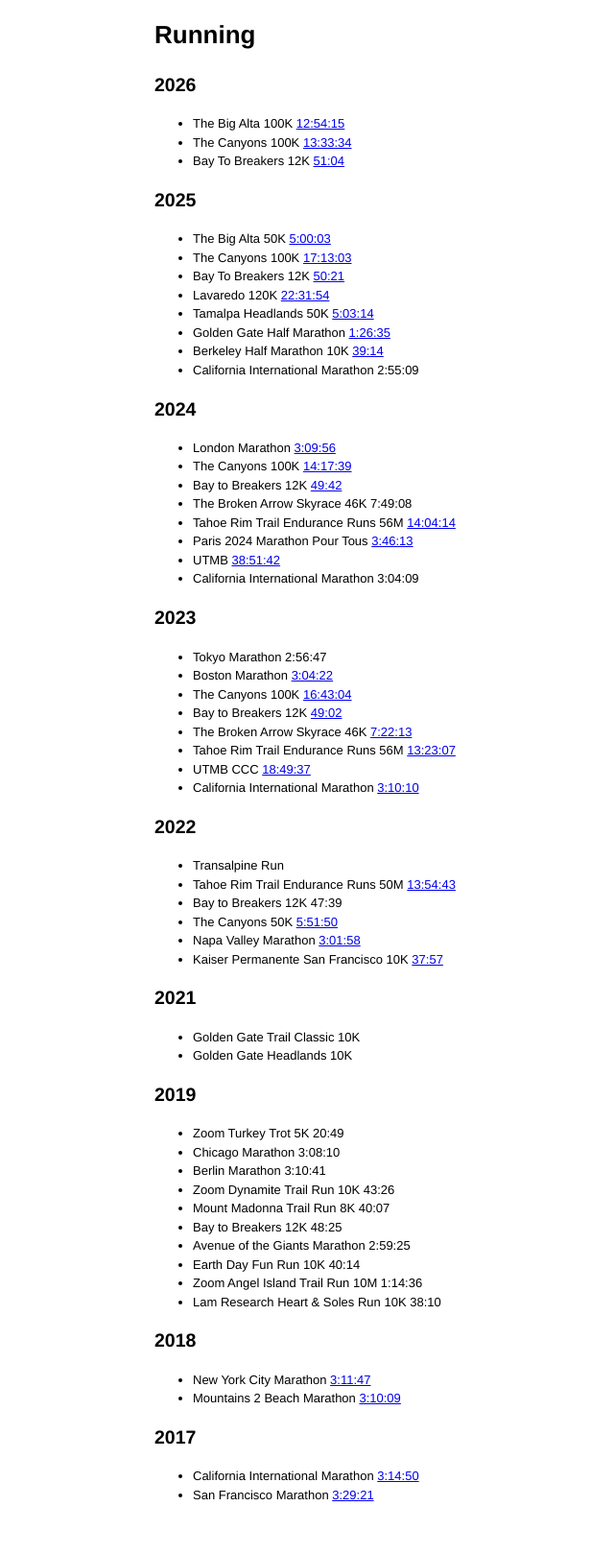
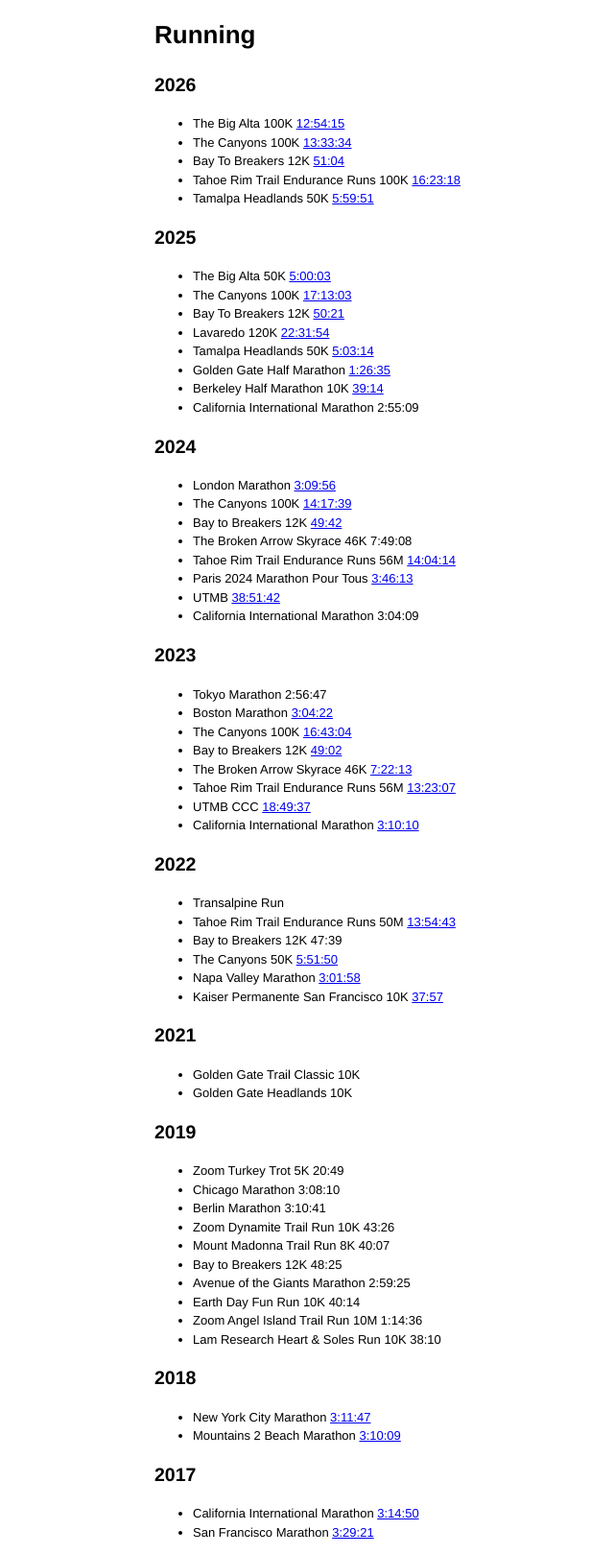
Before and after one commit to denis/denis.github.com, a Jekyll site: the page built from running.md, in a window 1280 px wide. Shown: the whole page at 96% size, without its empty margins (79-719 px from the left). Built offline with Jekyll 4.4.1, drawn with Linux system fonts in a browser that asks for light colours; comment, search, counter and statistics services are not loaded; before the commit the page ends 1580 px from its top, so only the background shows below that.

Commit message:
Add 2026 Tamalpa Headlands 50K result (#11)
* Add 2026 Tamalpa Headlands 50K result

5:59:51 with UltraSignup results link to the exact row.

Co-authored-by: Denis Barushev <barushev+github@gmail.com>

* Add 2026 Tahoe Rim Trail 100K result

16:23:18, listed before Tamalpa Headlands 50K. UltraSignup link
uses the #id1691864 row anchor.

Co-authored-by: Denis Barushev <barushev+github@gmail.com>

---------

Co-authored-by: Cursor Agent <cursoragent@cursor.com>

```diff
--- a/running.md
+++ b/running.md
@@ -10,6 +10,8 @@ css: travel
 - The Big Alta 100K [12:54:15][2026-the-big-alta-100k]
 - The Canyons 100K [13:33:34][2026-the-canyons-100k]
 - Bay To Breakers 12K [51:04][2026-bay-to-breakers]
+- Tahoe Rim Trail Endurance Runs 100K [16:23:18][2026-trter-100k]
+- Tamalpa Headlands 50K [5:59:51][2026-tamalpa-headlands-50k]
 
 ## 2025
 
@@ -112,3 +114,5 @@ css: travel
 [2026-the-big-alta-100k]: https://ultrasignup.com/results_event.aspx?did=130945#id1691864
 [2026-the-canyons-100k]: https://canyons.utmb.world/runners/results?year=2026&raceUri=3753.thecanyonsendurancerunsbyutmb-r-100k.2026&page=3&offset=100&limit=50
 [2026-bay-to-breakers]: https://results.laurelt.com/bbk/results?pk=8819388
+[2026-trter-100k]: https://ultrasignup.com/results_event.aspx?did=131380#id1691864
+[2026-tamalpa-headlands-50k]: https://ultrasignup.com/results_event.aspx?did=135607#id1691864
```
